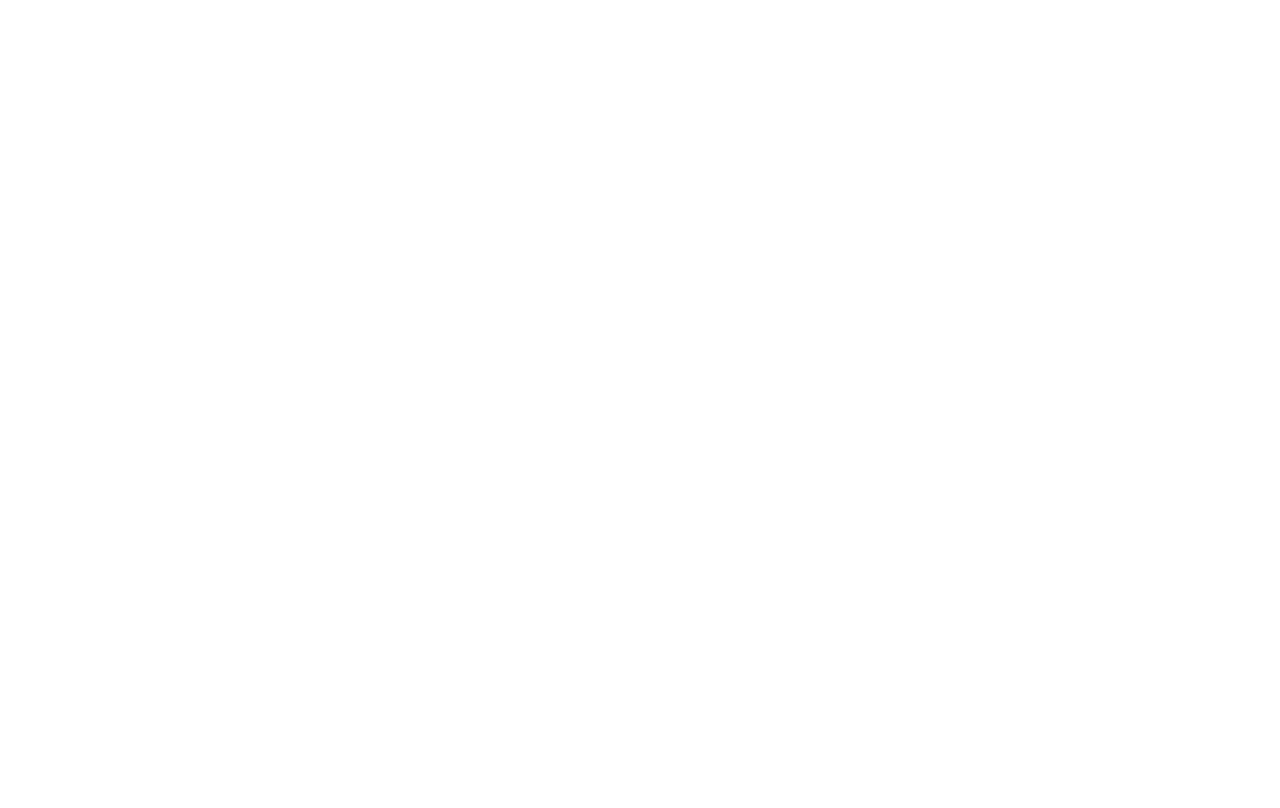
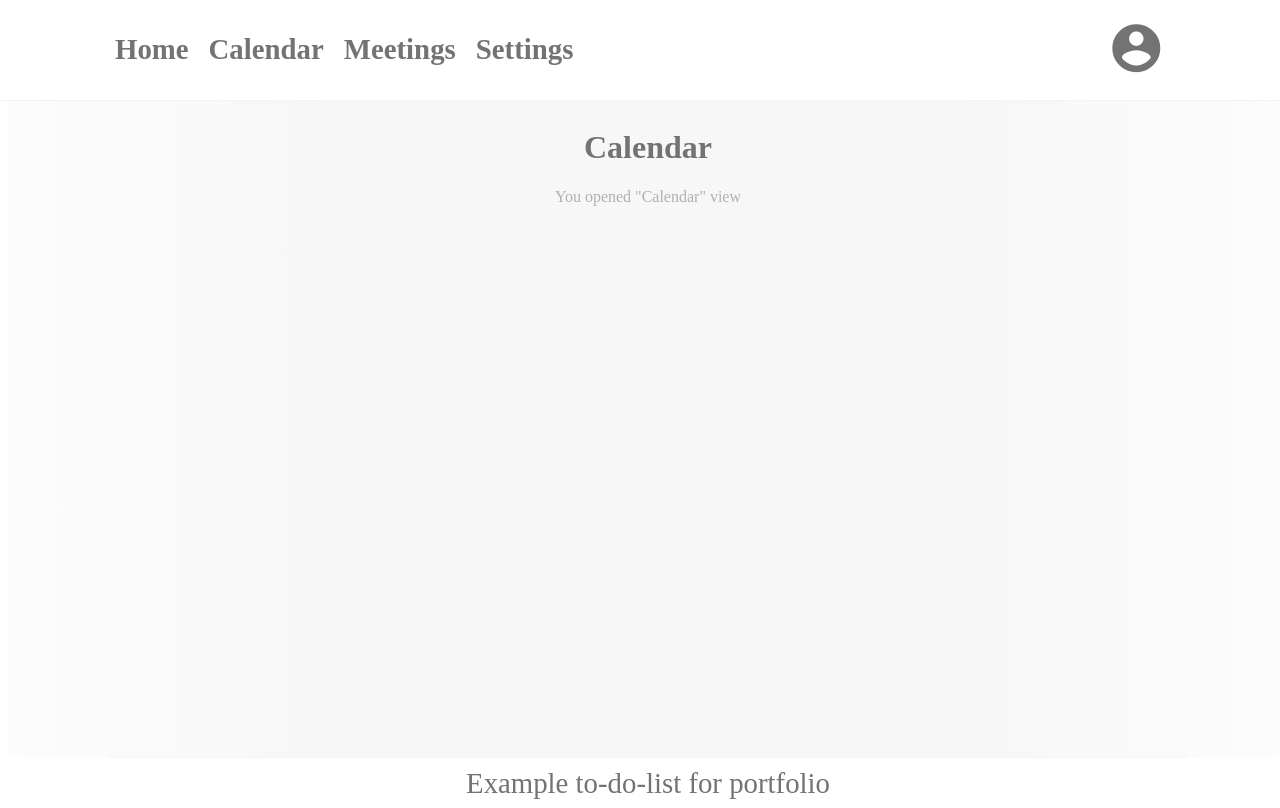
Before and after one commit to IgorAntropov/Todo, a Vue app: page /calendar in a window 1280 px wide. Before the commit this address had no page. Built offline with nearby package versions, Linux system fonts and the light colour scheme; the HTML template or start-up script is replaced by a standard one.

Commit message:
Create frame

```diff
--- a/src/App.vue
+++ b/src/App.vue
@@ -1,17 +1,56 @@
 <script setup>
-import { RouterLink, RouterView } from 'vue-router';
+import { RouterView } from 'vue-router';
+import Header from "./views/Header.vue";
+import Footer from "./views/Footer.vue";
 </script>
 
 <template>
-  <header>
-    <div class="wrapper">
+  <div class="wrapper">
+    <Header />
 
-    </div>
-  </header>
+    <main class="main">
+      <RouterView />
+    </main>
 
-  <RouterView />
+    <Footer />
+  </div>
 </template>
 
-<style scoped lang="scss">
+<style lang="scss">
+:root {
+  --color-for-title: #737373;
+  --color-for-text: #B0B0B0FF;
+  --color-for-border: #EFF5FF;
+  --color-for-other-background: #FFFFFF;
+  --color-for-main-background: linear-gradient(90deg, #FCFCFC, #F7F7F7, #F7F7F7, #F7F7F7, #FCFCFC);
+}
 
+html, body, #app {
+  height: 100%;
+  width: 100%;
+  overflow: hidden;
+  font-family: "Apple Symbols";
+}
+
+.wrapper {
+  min-height: 100%;
+  overflow: hidden;
+  display: flex;
+  flex-direction: column;
+}
+
+._container {
+  max-width: 1050px;
+  margin: 0 auto;
+  padding: 0 15px;
+  box-sizing: content-box;
+}
+
+.main {
+  flex: 1 1 auto;
+  padding: 100px 0 0 0;
+  overflow-x: hidden;
+  overflow-y: auto;
+  background: var(--color-for-main-background);
+}
 </style>
--- a/src/main.js
+++ b/src/main.js
@@ -1,8 +1,10 @@
 import { createApp } from 'vue';
 import App from './App.vue';
 import router from './router';
+import store from './store';
+import 'material-icons/iconfont/material-icons.scss';
 
-const app = createApp(App);
-
-app.use(router);
-app.mount('#app');
+createApp(App)
+    .use(router)
+    .use(store)
+    .mount('#app');
--- a/src/router/index.js
+++ b/src/router/index.js
@@ -3,7 +3,31 @@
 const router = createRouter({
   history: createWebHistory(import.meta.env.BASE_URL),
   routes: [
-
+    {
+      path: '/',
+      name: 'home',
+      component: () => import('../views/Home.vue')
+    },
+    {
+      path: '/calendar',
+      name: 'calendar',
+      component: () => import('../views/Calendar.vue')
+    },
+    {
+      path: '/meetings',
+      name: 'meetings',
+      component: () => import('../views/Meetings.vue')
+    },
+    {
+      path: '/settings',
+      name: 'settings',
+      component: () => import('../views/Settings.vue')
+    },
+    {
+      path: '/profile',
+      name: 'profile',
+      component: () => import('../views/Profile.vue')
+    },
   ]
 })
 
--- /dev/null
+++ b/src/store/index.js
@@ -0,0 +1,9 @@
+import {createStore} from 'vuex';
+
+export default createStore({
+    state: {},
+    getters: {},
+    mutations: {},
+    actions: {},
+    modules: {}
+})
--- /dev/null
+++ b/src/views/Calendar.vue
@@ -0,0 +1,37 @@
+<template>
+  <div class="main__main-block main-block">
+    <div class="main-block__container _container">
+      <h1 class="main-block__title">
+        Calendar
+      </h1>
+      <span class="main-block__description">
+        You opened "Calendar" view
+      </span>
+    </div>
+  </div>
+</template>
+
+<script>
+export default {
+  name: "calendar"
+}
+</script>
+
+<style lang="scss" scoped>
+.main-block {
+  .main-block__container {
+    display: flex;
+    justify-content: center;
+    align-items: center;
+    flex-direction: column;
+
+    .main-block__title {
+      color: var(--color-for-title);
+    }
+
+    .main-block__description {
+      color: var(--color-for-text);
+    }
+  }
+}
+</style>
--- /dev/null
+++ b/src/views/Footer.vue
@@ -0,0 +1,33 @@
+<template>
+  <footer class="footer">
+    <div class="footer__container _container">
+      <span class="title">
+        Example to-do-list for portfolio
+      </span>
+    </div>
+  </footer>
+</template>
+
+<script>
+export default {
+  name: "footer"
+}
+</script>
+
+<style lang="scss" scoped>
+.footer__container {
+  max-height: 50px;
+  min-height: 50px;
+  width: 100%;
+  display: flex;
+  justify-content: center;
+  align-items: center;
+  border-top: 1px solid var(--color-for-border);
+  background: var(--color-for-other-background);
+
+  .title {
+    font-size: calc(1em + 1vw);
+    color: var(--color-for-title);
+  }
+}
+</style>
--- /dev/null
+++ b/src/views/Header.vue
@@ -0,0 +1,95 @@
+<template>
+  <header class="header">
+    <div class="header__container _container">
+      <nav class="header__menu menu">
+        <ul class="menu__list">
+          <li class="menu__item">
+            <RouterLink class="menu__link" to="/">Home</RouterLink>
+          </li>
+          <li class="menu__item">
+            <RouterLink class="menu__link" to="/calendar">Calendar</RouterLink>
+          </li>
+          <li class="menu__item">
+            <RouterLink class="menu__link" to="/meetings">Meetings</RouterLink>
+          </li>
+          <li class="menu__item">
+            <RouterLink class="menu__link" to="/settings">Settings</RouterLink>
+          </li>
+        </ul>
+      </nav>
+
+      <div class="profile">
+        <RouterLink class="menu__link" to="/profile">
+          <i class="material-icons">account_circle</i>
+        </RouterLink>
+      </div>
+    </div>
+  </header>
+</template>
+
+<script>
+import { RouterLink } from 'vue-router';
+
+export default {
+  name: "header",
+  components: {
+    RouterLink
+  }
+}
+</script>
+
+<style lang="scss" scoped>
+.header {
+  position: absolute;
+  width: 100%;
+  left: 0;
+  top: 0;
+  z-index: 50;
+  border-bottom: 1px solid var(--color-for-border);
+  background: var(--color-for-other-background);
+
+  .header__container {
+    display: flex;
+    justify-content: space-between;
+    align-items: center;
+    min-height: 100px;
+
+    .menu {
+      padding: 5px 0;
+
+      .menu__list{
+        display: flex;
+        flex-wrap: wrap;
+        padding: 0;
+        margin: 0;
+
+        .menu__item {
+          list-style-type: none;
+          cursor: pointer;
+
+          &:not(:last-child) {
+            margin: 0 20px 0 0;
+          }
+
+          .menu__link {
+            color: var(--color-for-title);
+            line-height: calc(24 / 14 * 100%);
+            font-weight: 600;
+            text-decoration: none;
+            font-size: calc(1em + 1vw);
+          }
+        }
+      }
+    }
+
+    .profile {
+      cursor: pointer;
+
+      i {
+        font-size: calc(2em + 2vw);
+        color: var(--color-for-title);
+      }
+    }
+  }
+}
+</style>
--- /dev/null
+++ b/src/views/Home.vue
@@ -0,0 +1,37 @@
+<template>
+  <div class="main__main-block main-block">
+    <div class="main-block__container _container">
+      <h1 class="main-block__title">
+        Home
+      </h1>
+      <span class="main-block__description">
+        You opened "Home" view
+      </span>
+    </div>
+  </div>
+</template>
+
+<script>
+export default {
+  name: "home"
+}
+</script>
+
+<style lang="scss" scoped>
+.main-block {
+ .main-block__container {
+   display: flex;
+   justify-content: center;
+   align-items: center;
+   flex-direction: column;
+
+   .main-block__title {
+     color: var(--color-for-title);
+   }
+
+   .main-block__description {
+     color: var(--color-for-text);
+   }
+ }
+}
+</style>
--- /dev/null
+++ b/src/views/Meetings.vue
@@ -0,0 +1,37 @@
+<template>
+  <div class="main__main-block main-block">
+    <div class="main-block__container _container">
+      <h1 class="main-block__title">
+        Meetings
+      </h1>
+      <span class="main-block__description">
+        You opened "Meetings" view
+      </span>
+    </div>
+  </div>
+</template>
+
+<script>
+export default {
+  name: "meetings"
+}
+</script>
+
+<style lang="scss" scoped>
+.main-block {
+  .main-block__container {
+    display: flex;
+    justify-content: center;
+    align-items: center;
+    flex-direction: column;
+
+    .main-block__title {
+      color: var(--color-for-title);
+    }
+
+    .main-block__description {
+      color: var(--color-for-text);
+    }
+  }
+}
+</style>
--- /dev/null
+++ b/src/views/Profile.vue
@@ -0,0 +1,37 @@
+<template>
+  <div class="main__main-block main-block">
+    <div class="main-block__container _container">
+      <h1 class="main-block__title">
+        Profile
+      </h1>
+      <span class="main-block__description">
+        You opened "Profile" view
+      </span>
+    </div>
+  </div>
+</template>
+
+<script>
+export default {
+  name: "profile"
+}
+</script>
+
+<style lang="scss" scoped>
+.main-block {
+  .main-block__container {
+    display: flex;
+    justify-content: center;
+    align-items: center;
+    flex-direction: column;
+
+    .main-block__title {
+      color: var(--color-for-title);
+    }
+
+    .main-block__description {
+      color: var(--color-for-text);
+    }
+  }
+}
+</style>
--- /dev/null
+++ b/src/views/Settings.vue
@@ -0,0 +1,37 @@
+<template>
+  <div class="main__main-block main-block">
+    <div class="main-block__container _container">
+      <h1 class="main-block__title">
+        Settings
+      </h1>
+      <span class="main-block__description">
+        You opened "Settings" view
+      </span>
+    </div>
+  </div>
+</template>
+
+<script>
+export default {
+  name: "settings"
+}
+</script>
+
+<style lang="scss" scoped>
+.main-block {
+  .main-block__container {
+    display: flex;
+    justify-content: center;
+    align-items: center;
+    flex-direction: column;
+
+    .main-block__title {
+      color: var(--color-for-title);
+    }
+
+    .main-block__description {
+      color: var(--color-for-text);
+    }
+  }
+}
+</style>
```
Also changed, not shown: package.json (+7 -3 lines), 1 other file (tests, documents, lock files or other folders).
